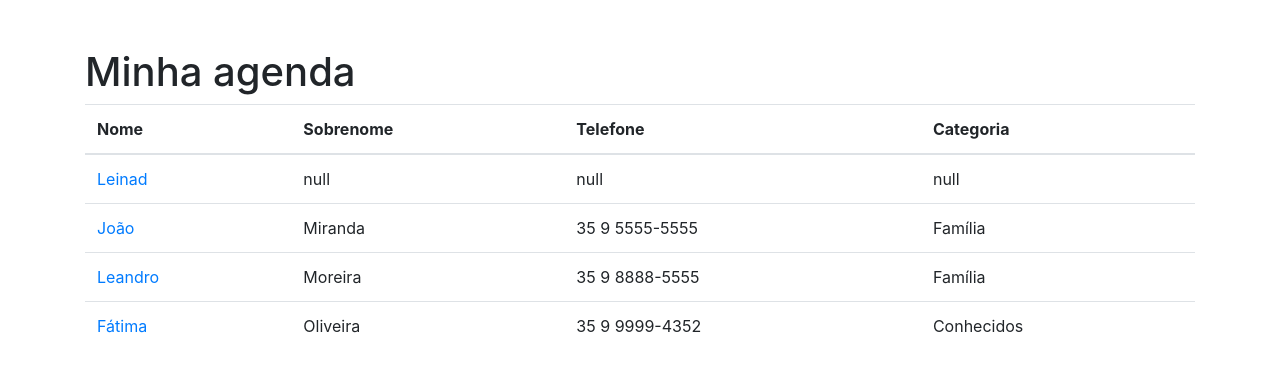
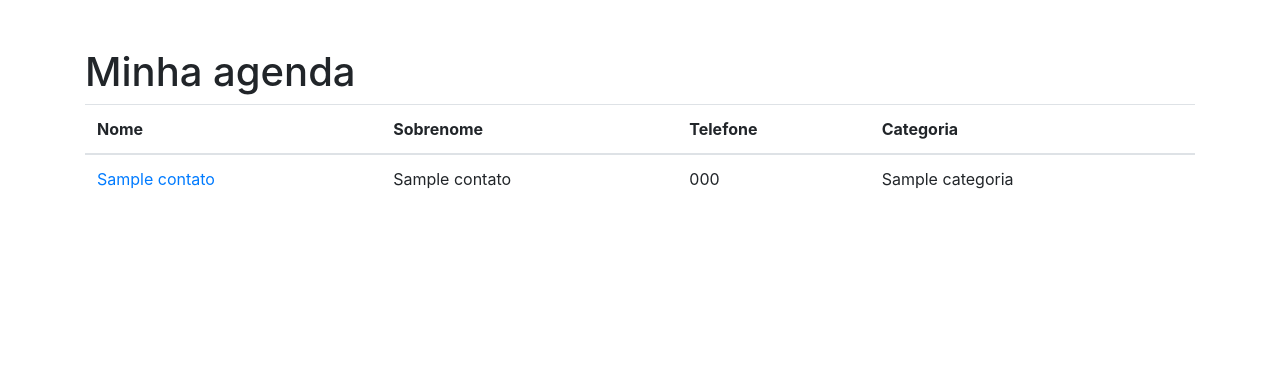
Before and after one commit to wzoreck/Site-4_Django-Agenda, a Django app: page / in a window 1280 px wide. Shown: the part 56-428 px from the top of the page. Run offline with Django 3.2, Linux system fonts and the light colour scheme; tables that the repository leaves empty hold one stand-in row (values such as "Sample post"); some libraries are stand-ins or nearby versions.

Commit message:
Passando atraves da view todos os contatos e renderizando eles no template

```diff
--- a/contatos/templates/contatos/index.html
+++ b/contatos/templates/contatos/index.html
@@ -13,38 +13,16 @@
         </tr>
         </thead>
         <tbody>
-        <tr>
-            <td>
-            <a href="#">{{ nome }}</a> <!-- Utilizando o nome que foi pasado em um dicionário através de uma view --->
-            </td>
-            <td>null</td>
-            <td>null</td>
-            <td>null</td>
-        </tr>
-        <tr>
-            <td>
-            <a href="#"> João</a>
-            </td>
-            <td>Miranda</td>
-            <td>35 9 5555-5555</td>
-            <td>Família</td>
-        </tr>
-        <tr>
-            <td>
-            <a href="#"> Leandro</a>
-            </td>
-            <td>Moreira</td>
-            <td>35 9 8888-5555</td>
-            <td>Família</td>
-        </tr>
-        <tr>
-            <td>
-            <a href="#"> Fátima</a>
-            </td>
-            <td>Oliveira</td>
-            <td>35 9 9999-4352</td>
-            <td>Conhecidos</td>
-        </tr>
+        {% for contato in contatos %}
+            <tr> <!-- Cirar tabela através dos dados passados pela view -->
+                <td>
+                    <a href="#">{{ contato.nome }}</a>
+                </td>
+                <td>{{ contato.sobrenome }}</td>
+                <td>{{ contato.telefone }}</td>
+                <td>{{ contato.categoria }}</td>
+            </tr>
+        {% endfor%}
         </tbody>
     </table>
 {% endblock %}
--- a/contatos/views.py
+++ b/contatos/views.py
@@ -3,4 +3,5 @@ from .models import Contato
 
 # Create your views here.
 def index(request):
-    return render(request, 'contatos/index.html', {'nome' : 'Leinad'})
+    contatos = Contato.objects.all()
+    return render(request, 'contatos/index.html', {'contatos' : contatos})
```
